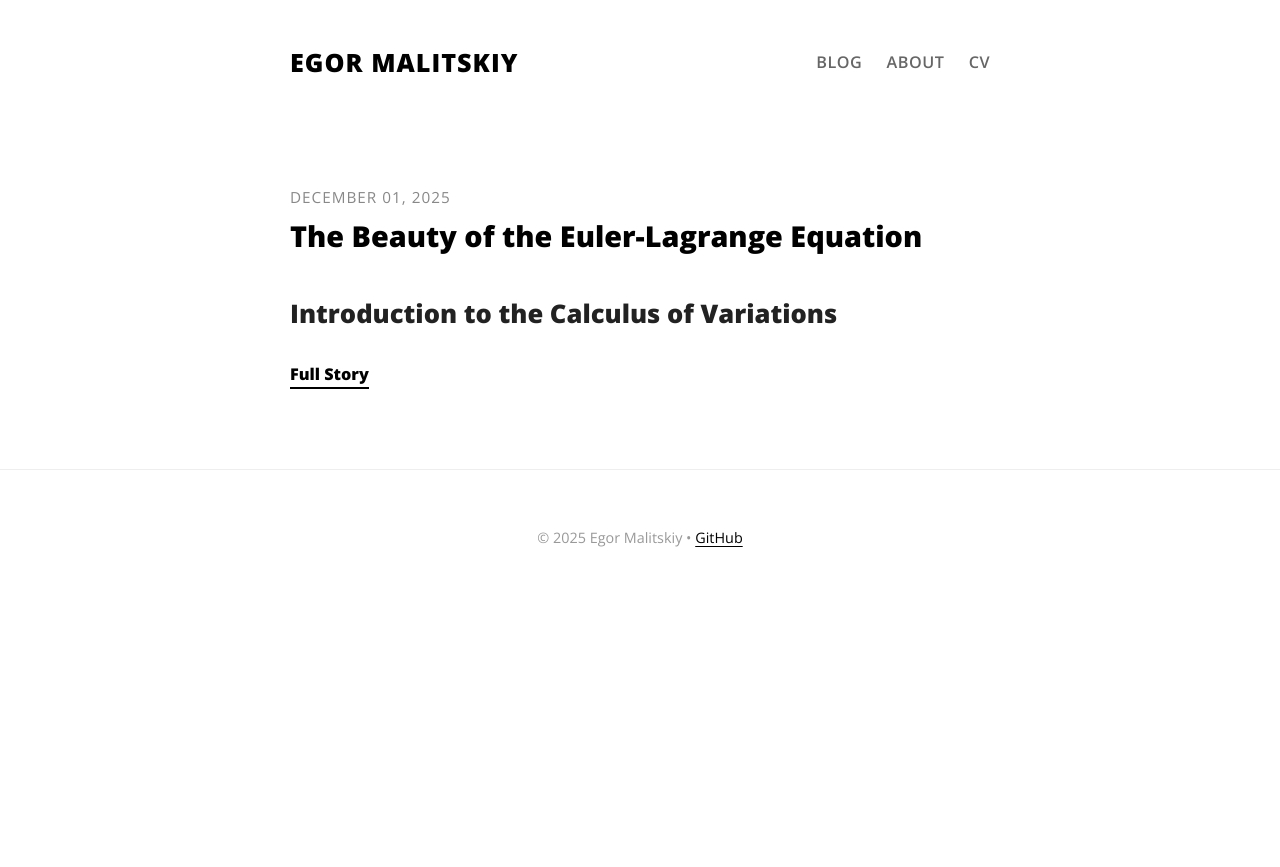
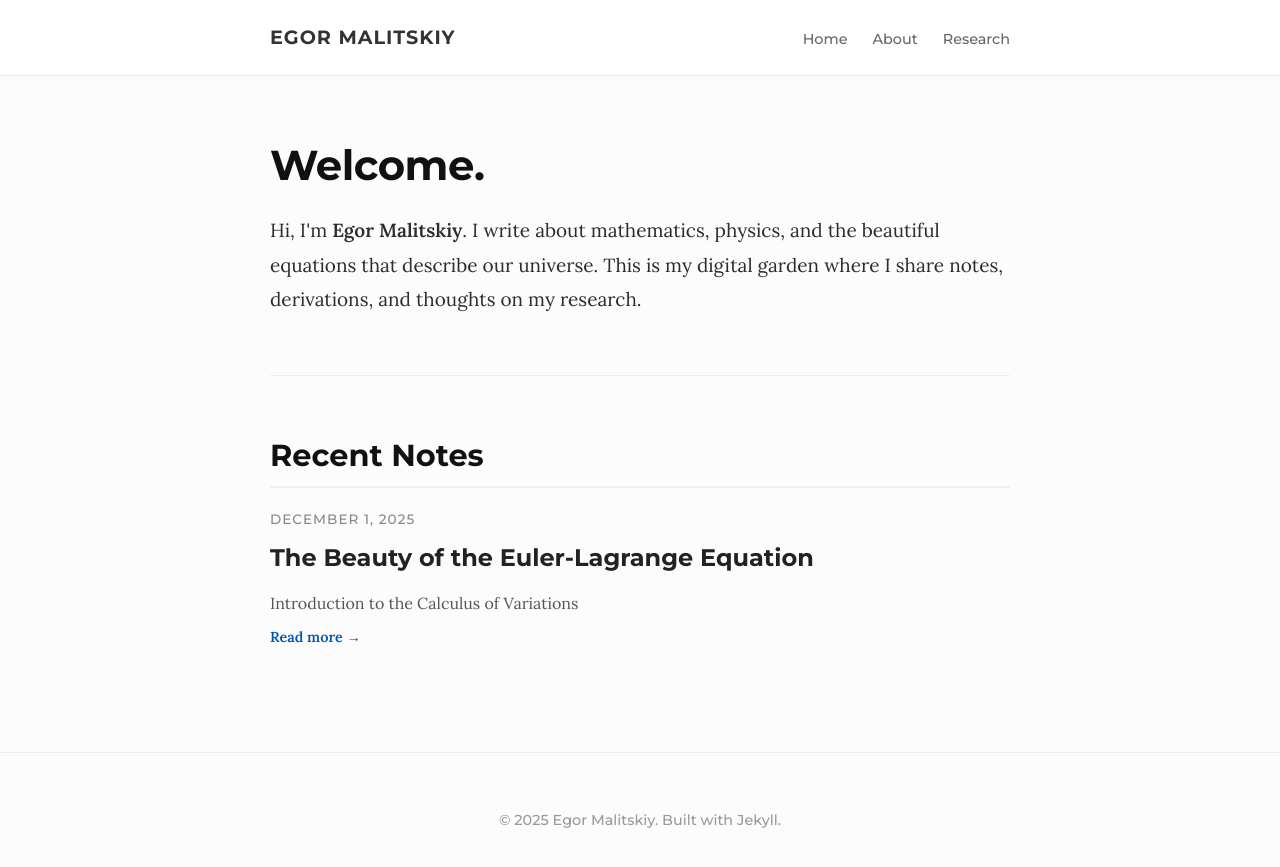
Before and after one commit to EgorMalitskiy/EgorMalitskiy.github.io, a Jekyll site: the page built from index.md, in a window 1280 px wide. Shown: the top 867 px of the page. Built offline with Jekyll 4.4.1, drawn with Linux system fonts in a browser that asks for light colours.

Commit message:
Improve style

```diff
--- a/_layouts/default.html
+++ b/_layouts/default.html
@@ -7,15 +7,18 @@
 
     <link rel="preconnect" href="https://fonts.googleapis.com">
     <link rel="preconnect" href="https://fonts.gstatic.com" crossorigin>
-    <link href="https://fonts.googleapis.com/css2?family=Merriweather:ital,wght@0,300;0,400;0,700;1,300&family=Open+Sans:wght@400;600;800&display=swap" rel="stylesheet">
+    <link href="https://fonts.googleapis.com/css2?family=Lora:ital,wght@0,400;0,600;1,400&family=Montserrat:wght@500;700&display=swap" rel="stylesheet">
 
     <script type="text/x-mathjax-config">
       MathJax.Hub.Config({
         tex2jax: {
+          // Inline math is wrapped in single dollar signs
           inlineMath: [ ['$','$'], ['\\(','\\)'] ],
+          // Block math is wrapped in double dollar signs
           displayMath: [ ['$$','$$'], ['\\[','\\]'] ],
           processEscapes: true
         },
+        // Optional: Prevents "Loading" message at the bottom
         messageStyle: "none",
         "HTML-CSS": { availableFonts: ["TeX"] }
       });
@@ -30,11 +33,13 @@
 <body>
 
     <header class="site-header">
-        <div class="wrapper header-wrapper">
+        <div class="wrapper header-content">
             <a class="site-title" href="{{ "/" | relative_url }}">Egor Malitskiy</a>
             <nav class="site-nav">
-                <a href="{{ "/" | relative_url }}">Blog</a>
-                <a href="#">About</a> <a href="#">CV</a>    </nav>
+                <a href="{{ "/" | relative_url }}">Home</a>
+                <a href="#">About</a>
+                <a href="#">Research</a>
+            </nav>
         </div>
     </header>
 
@@ -46,7 +51,7 @@
 
     <footer class="site-footer">
         <div class="wrapper">
-            <p>&copy; {{ "now" | date: "%Y" }} Egor Malitskiy &bull; <a href="https://github.com/egormalitskiy">GitHub</a></p>
+            <p>&copy; {{ "now" | date: "%Y" }} Egor Malitskiy. Built with Jekyll.</p>
         </div>
     </footer>
 
--- a/assets/main.css
+++ b/assets/main.css
@@ -1,165 +1,149 @@
-/* Base Variables - Replicating the minimal academic palette */
+/* --- Variables & Reset --- */
 :root {
-    --bg-color: #ffffff;
-    --text-color: #2a2a2a;
-    --accent-color: #222;       /* Dark, almost black for headers */
-    --link-color: #000;         /* Ludwig uses black links that underline on hover */
-    --meta-color: #888;
-    --wrapper-width: 700px;     /* Narrow column for readability */
-    --font-body: 'Merriweather', serif;
-    --font-heading: 'Open Sans', sans-serif;
+    --bg-color: #fcfcfc;       /* Very slight off-white for warmth */
+    --text-color: #2c2c2c;     /* Softer than pure black */
+    --accent-color: #0056b3;   /* Academic blue for links */
+    --header-font: 'Montserrat', sans-serif;
+    --body-font: 'Lora', serif;
+    --max-width: 740px;        /* Optimal reading width */
 }
 
 body {
     background-color: var(--bg-color);
     color: var(--text-color);
-    font-family: var(--font-body);
-    font-size: 18px;
-    line-height: 1.75;
+    font-family: var(--body-font);
+    font-size: 19px;           /* Large, readable text */
+    line-height: 1.8;          /* Generous line height */
     margin: 0;
     -webkit-font-smoothing: antialiased;
 }
 
-/* Layout */
+/* --- Layout --- */
 .wrapper {
-    max-width: var(--wrapper-width);
+    max-width: var(--max-width);
     margin: 0 auto;
     padding: 0 20px;
 }
 
-/* Header - Clean horizontal row */
+/* --- Header --- */
 .site-header {
-    padding: 40px 0 60px 0;
+    background: #ffffff;
+    border-bottom: 1px solid #eaeaea;
+    padding: 20px 0;
+    margin-bottom: 50px;
+    box-shadow: 0 2px 5px rgba(0,0,0,0.02); /* Subtle depth */
 }
 
-.header-wrapper {
+.header-content {
     display: flex;
     justify-content: space-between;
     align-items: center;
 }
 
 .site-title {
-    font-family: var(--font-heading);
-    font-weight: 800;
-    font-size: 1.4em;
+    font-family: var(--header-font);
+    font-weight: 700;
+    font-size: 1.2rem;
+    color: #333;
+    text-decoration: none;
     text-transform: uppercase;
     letter-spacing: 1px;
-    color: #000;
+}
+
+.site-nav a {
+    font-family: var(--header-font);
+    font-size: 0.9rem;
+    color: #666;
+    margin-left: 20px;
+    text-decoration: none;
+    font-weight: 500;
+}
+
+.site-nav a:hover {
+    color: var(--accent-color);
+}
+
+/* --- Typography (The "Invitable" Look) --- */
+h1, h2, h3 {
+    font-family: var(--header-font);
+    color: #111;
+    margin-top: 1.5em;
+    margin-bottom: 0.5em;
+    line-height: 1.3;
+}
+
+h1 { font-size: 2.2em; font-weight: 700; letter-spacing: -0.5px; }
+h2 { font-size: 1.6em; border-bottom: 2px solid #f0f0f0; padding-bottom: 10px; }
+h3 { font-size: 1.3em; }
+
+a {
+    color: var(--accent-color);
+    text-decoration: none;
+    transition: color 0.2s;
+}
+a:hover { text-decoration: underline; }
+
+/* --- Homepage specific --- */
+.intro-section {
+    margin-bottom: 60px;
+    padding-bottom: 40px;
+    border-bottom: 1px solid #eee;
+}
+
+.post-list {
+    list-style: none;
+    padding: 0;
+}
+
+.post-item {
+    margin-bottom: 50px;
+}
+
+.post-meta {
+    font-family: var(--header-font);
+    font-size: 0.85rem;
+    color: #888;
+    text-transform: uppercase;
+    letter-spacing: 1px;
+    display: block;
+    margin-bottom: 5px;
+}
+
+.post-link {
+    font-family: var(--header-font);
+    font-size: 1.5rem;
+    font-weight: 700;
+    color: #222;
+    display: block;
+    margin-bottom: 10px;
+}
+
+.post-link:hover {
+    color: var(--accent-color);
     text-decoration: none;
 }
 
-.site-nav a {
-    font-family: var(--font-heading);
-    font-size: 0.9em;
-    font-weight: 600;
-    color: #666;
-    margin-left: 20px;
-    text-decoration: none;
-    text-transform: uppercase;
-    letter-spacing: 0.5px;
+.post-excerpt {
+    color: #555;
+    font-size: 1rem;
 }
 
-.site-nav a:hover {
-    color: #000;
-}
-
-/* Typography */
-h1, h2, h3 {
-    font-family: var(--font-heading);
-    color: var(--accent-color);
-    font-weight: 700;
-    margin-top: 1.5em;
-}
-
-h1 { font-size: 2.2em; line-height: 1.2; }
-h2 { font-size: 1.6em; }
-
-a {
-    color: var(--link-color);
-    text-decoration: underline;
-    text-decoration-thickness: 1px;
-    text-underline-offset: 3px;
-    transition: all 0.2s;
-}
-
-a:hover {
-    color: #444;
-    text-decoration-thickness: 2px;
-}
-
-/* Post List (The distinctive Ludwig look) */
-.post-list {
-    list-style: none;
-    padding: 0;
-    margin-top: 40px;
-}
-
-.post-item {
-    margin-bottom: 60px; /* Lots of breathing room between posts */
-}
-
-.post-meta {
-    font-family: var(--font-heading);
-    font-size: 0.85em;
-    color: var(--meta-color);
-    text-transform: uppercase;
-    letter-spacing: 1px;
-    display: block;
-    margin-bottom: 8px;
-}
-
-.post-link {
-    font-family: var(--font-heading);
-    font-size: 1.6em;
-    font-weight: 800;
-    color: #000;
-    text-decoration: none;
-    line-height: 1.2;
-    display: block;
-    margin-bottom: 15px;
-}
-
-.post-link:hover {
-    text-decoration: none;
-    color: #333;
-}
-
-.post-excerpt {
-    font-size: 1rem;
-    color: #444;
-    margin-bottom: 15px;
-}
-
-/* The "Full Story" Link Style */
-.read-more {
-    font-family: var(--font-heading);
-    font-size: 0.9em;
-    font-weight: 700;
-    color: #000;
-    text-decoration: none;
-    border-bottom: 2px solid #000;
-    padding-bottom: 2px;
-}
-
-.read-more:hover {
-    background: #000;
-    color: #fff;
-    text-decoration: none;
-}
-
-/* MathJax Scroll Fix */
+/* --- Math & Code --- */
+/* Makes math blocks scroll on mobile if they are too wide */
 .MathJax_Display {
     overflow-x: auto;
     overflow-y: hidden;
+    padding: 15px 0;
+    color: #444;
 }
 
-/* Footer */
+/* --- Footer --- */
 .site-footer {
+    margin-top: 100px;
+    padding: 40px 0;
     border-top: 1px solid #eee;
-    margin-top: 80px;
-    padding: 40px 0;
-    font-family: var(--font-heading);
-    font-size: 0.8em;
+    text-align: center;
+    font-size: 0.9rem;
     color: #999;
-    text-align: center;
+    font-family: var(--header-font);
 }
--- a/index.md
+++ b/index.md
@@ -1,22 +1,32 @@
 ---
 layout: default
-title: "Egor Malitskiy"
+title: "Egor Malitskiy | Home"
 ---
+
+<div class="intro-section">
+  <h1>Welcome.</h1>
+  <p>
+    Hi, I'm <strong>Egor Malitskiy</strong>. I write about mathematics, physics, and the beautiful equations that describe our universe.
+    This is my digital garden where I share notes, derivations, and thoughts on my research.
+  </p>
+</div>
+
+<h2>Recent Notes</h2>
 
 <ul class="post-list">
   {% for post in site.posts %}
     <li class="post-item">
-      <span class="post-meta">{{ post.date | date: "%B %d, %Y" }}</span>
+      <span class="post-meta">{{ post.date | date: "%B %-d, %Y" }}</span>
 
       <a class="post-link" href="{{ post.url | relative_url }}">
-        {{ post.title | escape }}
+        {{ post.title }}
       </a>
 
       <div class="post-excerpt">
-        {{ post.excerpt }}
+        {{ post.excerpt | strip_html | truncatewords: 30 }}
       </div>
 
-      <a href="{{ post.url | relative_url }}" class="read-more">Full Story</a>
+      <a href="{{ post.url | relative_url }}" style="font-size: 0.9rem; font-weight: bold;">Read more &rarr;</a>
     </li>
   {% endfor %}
 </ul>
```
